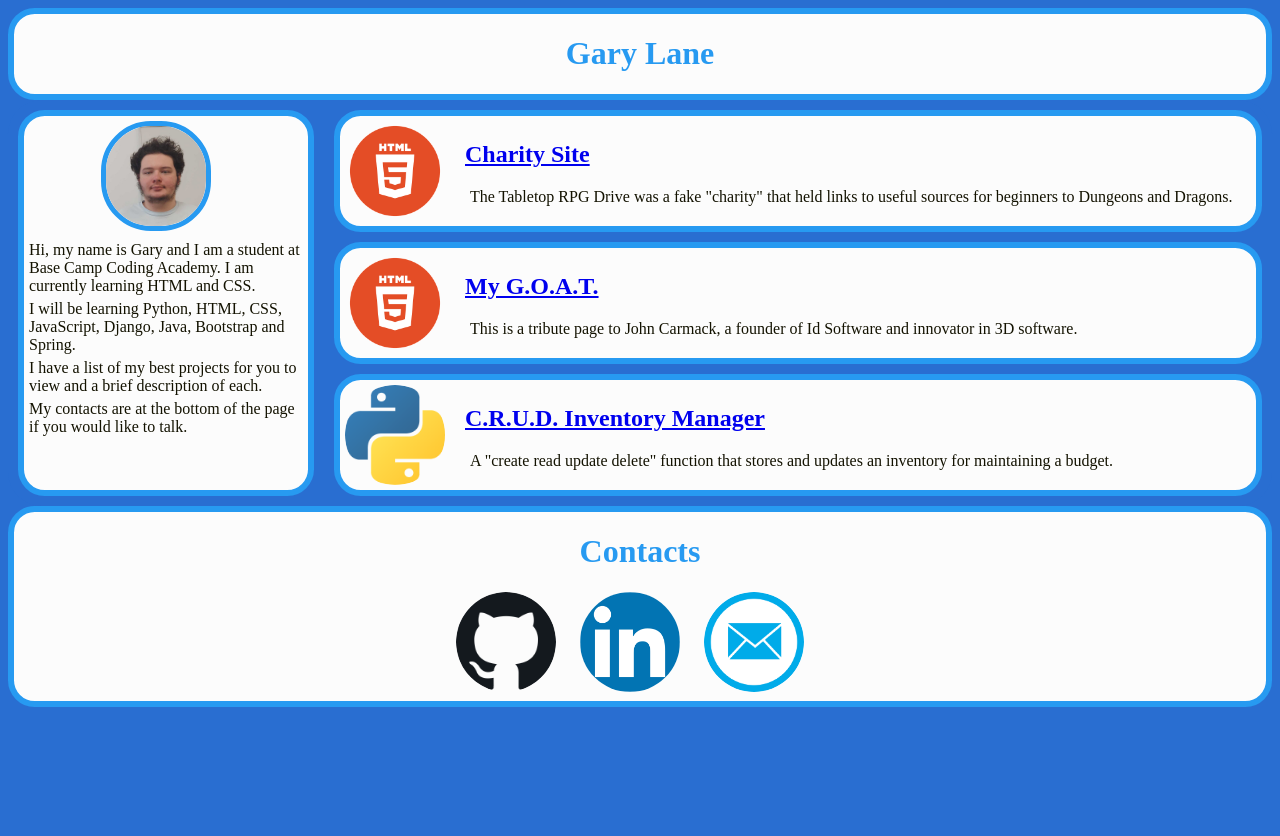
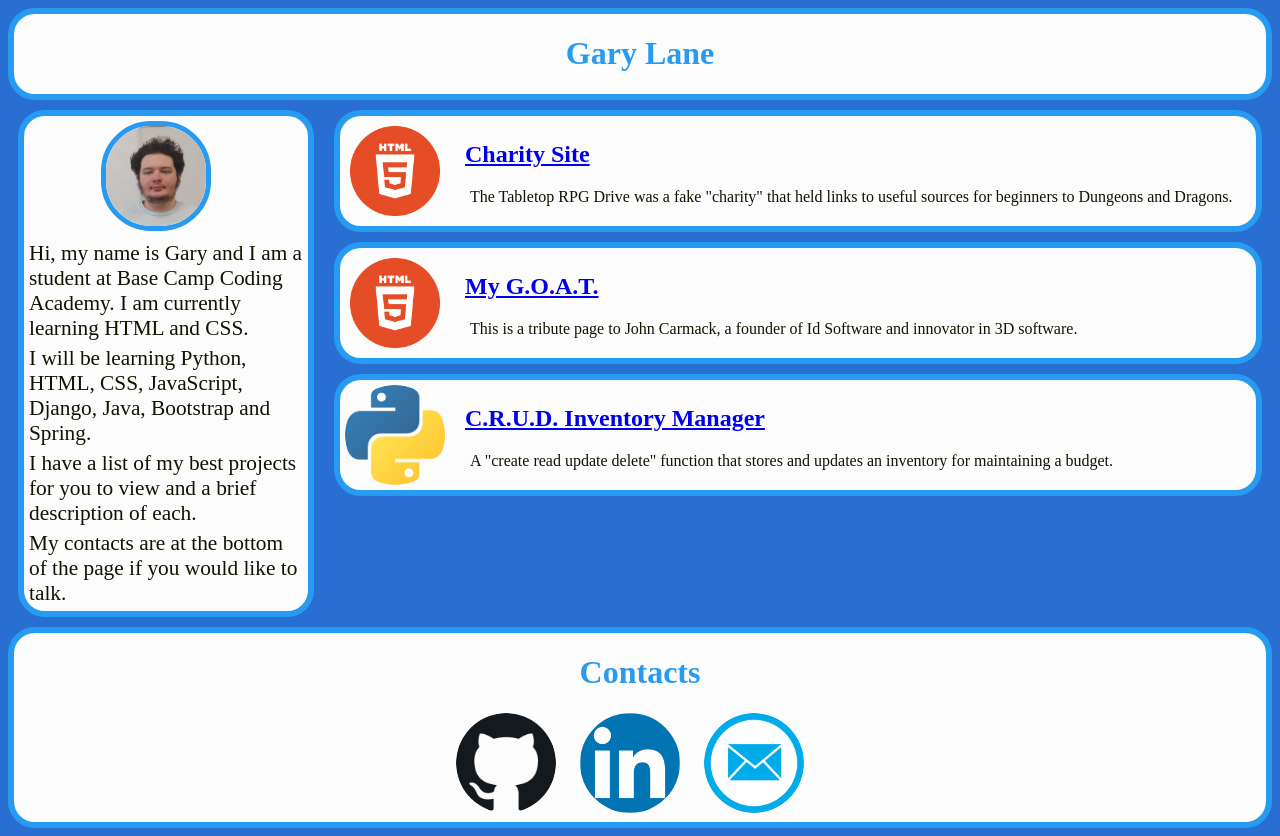
Before and after one commit to gary-lane/Portfolio, a plain HTML site: page index.html in a window 1280 px wide. Before the commit the page ends 800 px from the top, so only its background shows below. Drawn offline with Linux system fonts and the light colour scheme.

Commit message:
Update style.css

```diff
--- a/style.css
+++ b/style.css
@@ -1,5 +1,6 @@
 body {
   background-color: #296ed1;
+  font-size: 12pt;
 }
 header,
 footer {
@@ -73,3 +74,6 @@ footer {
 nav {
   padding-bottom: 5px;
 }
+.bio {
+  font-size: 16pt;
+}
```
